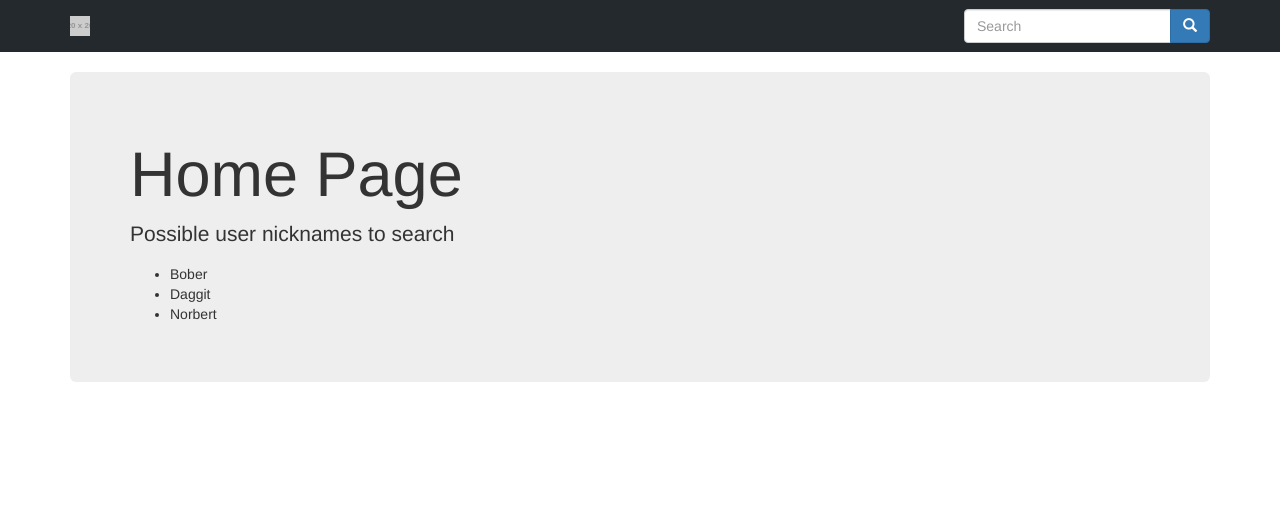
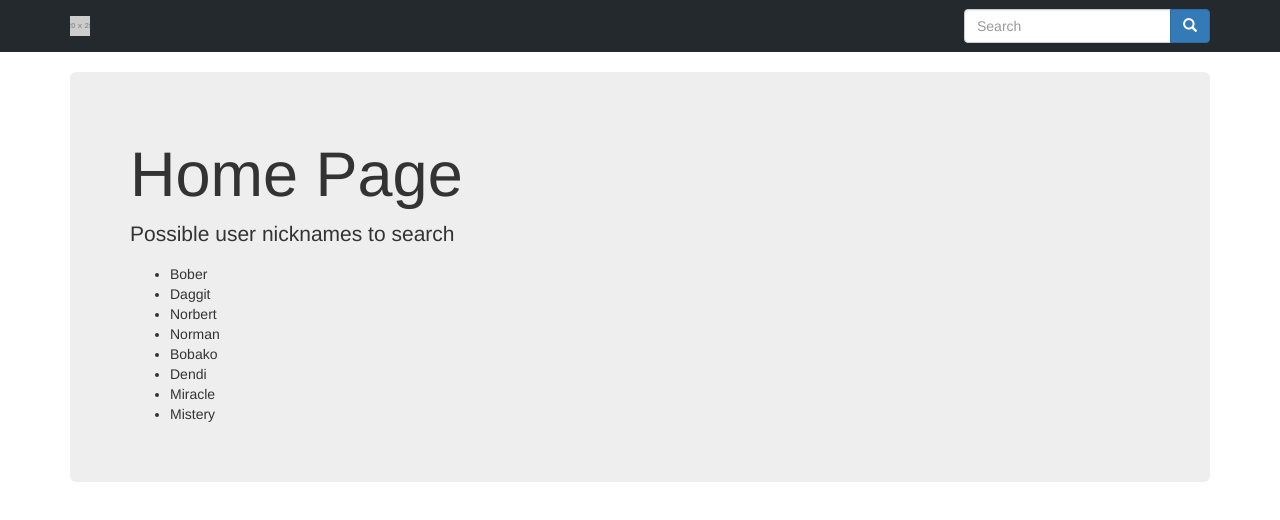
Before and after one commit to vgildeev/angular4-interview, an Angular app: page / in a window 1280 px wide. Shown: the top 520 px of the page. Built offline with nearby package versions, Linux system fonts and the light colour scheme.

Commit message:
Added more profiles mocks

```diff
--- a/src/shared/mocks/profiles.mock.ts
+++ b/src/shared/mocks/profiles.mock.ts
@@ -40,4 +40,39 @@ export default [
     bio: 'Norbert`s bio',
     repositories: [],
   },
+  {
+    id: '4',
+    nickname: 'Norman',
+    avatar: 'http://placehold.it/400x400',
+    bio: 'Norman`s bio',
+    repositories: [],
+  },
+  {
+    id: '5',
+    nickname: 'Bobako',
+    avatar: 'http://placehold.it/400x400',
+    bio: 'Bobako`s bio',
+    repositories: [],
+  },
+  {
+    id: '6',
+    nickname: 'Dendi',
+    avatar: 'http://placehold.it/400x400',
+    bio: 'Dendi`s bio',
+    repositories: [],
+  },
+  {
+    id: '7',
+    nickname: 'Miracle',
+    avatar: 'http://placehold.it/400x400',
+    bio: 'Miracle`s bio',
+    repositories: [],
+  },
+  {
+    id: '8',
+    nickname: 'Mistery',
+    avatar: 'http://placehold.it/400x400',
+    bio: 'Mistery`s bio',
+    repositories: [],
+  },
 ];
```
